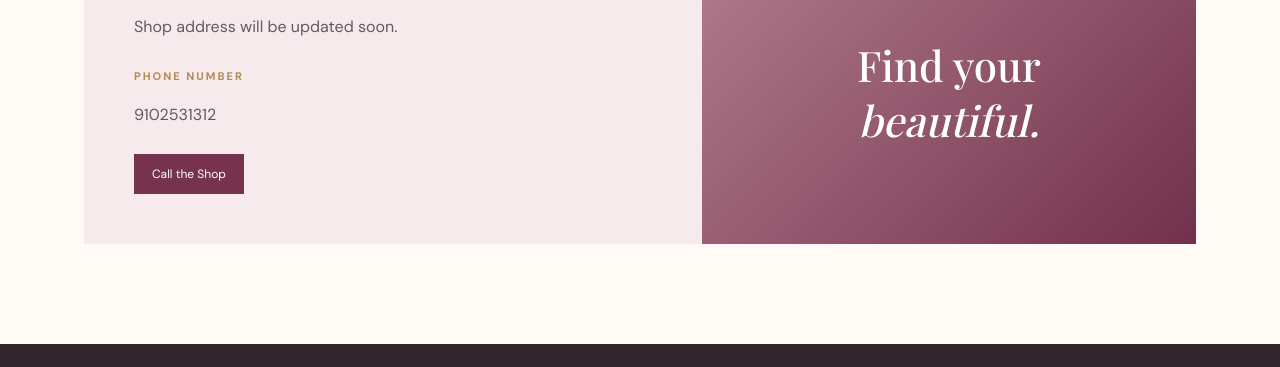
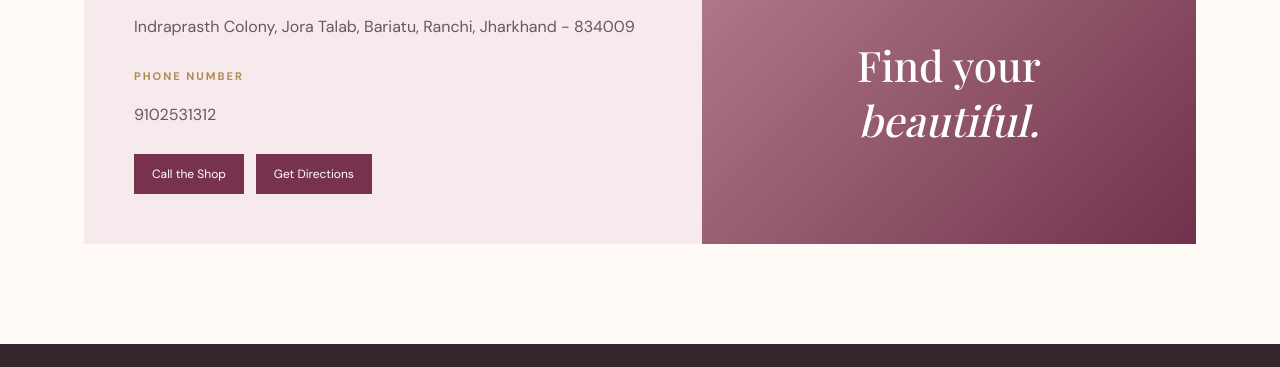
Before and after one commit to romabeautyjewels/romabeautyjewels.github.io, a plain HTML site: page index.html in a window 1280 px wide. Shown: the part 2750-3117 px from the top of the page. Drawn offline with nearby package versions, Linux system fonts and the light colour scheme; a web font is replaced by a local one.

Commit message:
Add files via upload

```diff
--- a/index.html
+++ b/index.html
@@ -12,5 +12,5 @@
 <article class="product"><div class="photo"><img loading="lazy" src="https://images.unsplash.com/photo-1594035910387-fea47794261f?auto=format&fit=crop&w=800&q=80" alt="Perfume and beauty products"></div><h3>Beauty Favourites</h3><p>More finds to fall in love with</p></article>
 </div><p class="note">Images are illustrative. Visit the shop to explore available products.</p></section>
 <section class="about" id="about"><div><span class="eyebrow">A STORE FOR EVERY STYLE</span><h2>Beauty, sparkle<br>and a warm welcome.</h2></div><p>At Roma Beauty and Jewels, discover cosmetics, jewellery and ladies’ accessories for everyday moments and special occasions. We look forward to welcoming you to our store.</p></section>
-<section class="section contact" id="contact"><div class="section-head"><span class="eyebrow">COME SAY HELLO</span><h2>Visit Our Store</h2><p>We'd love to see you in person.</p></div><div class="contact-card"><div><h3>Roma Beauty and Jewels</h3><p class="contact-label">SHOP ADDRESS</p><p id="address">Shop address will be updated soon.</p><p class="contact-label">PHONE NUMBER</p><p id="phone">Phone number will be updated soon.</p><div class="contact-actions" id="contactActions"></div></div><div class="contact-decoration"><span>✦</span><p>Find your<br><em>beautiful.</em></p></div></div></section></main>
-<footer><strong>ROMA <span>BEAUTY AND JEWELS</span></strong><p>Beauty • Jewellery • Accessories</p><small>© <span id="year"></span> Roma Beauty and Jewels. All rights reserved.</small></footer><script src="script.js"></script></body></html>
+<section class="section contact" id="contact"><div class="section-head"><span class="eyebrow">COME SAY HELLO</span><h2>Visit Our Store</h2><p>We'd love to see you in person.</p></div><div class="contact-card"><div><h3>Roma Beauty and Jewels</h3><p class="contact-label">SHOP ADDRESS</p><p id="address">Indraprasth Colony, Jora Talab, Bariatu, Ranchi, Jharkhand - 834009</p><p class="contact-label">PHONE NUMBER</p><p id="phone">9102531312</p><div class="contact-actions" id="contactActions"></div></div><div class="contact-decoration"><span>✦</span><p>Find your<br><em>beautiful.</em></p></div></div></section></main>
+<footer><strong>ROMA <span>BEAUTY AND JEWELS</span></strong><p>Beauty • Jewellery • Accessories</p><small>© <span id="year"></span> Roma Beauty and Jewels. All rights reserved.</small></footer><script src="script.js?v=3"></script></body></html>
--- a/script.js
+++ b/script.js
@@ -1,7 +1,7 @@
 // Add the real shop details below when ready. Leave empty to show placeholders.
 const SHOP_PHONE = '9102531312';
-const SHOP_ADDRESS = '';
-const SHOP_MAP_URL = '';
+const SHOP_ADDRESS = 'Indraprasth Colony, Jora Talab, Bariatu, Ranchi, Jharkhand - 834009';
+const SHOP_MAP_URL = 'https://www.google.com/maps/search/?api=1&query=Indraprasth%20Colony%20Jora%20Talab%20Bariatu%20Ranchi%20834009';
 
 const menu = document.querySelector('.menu');
 const nav = document.querySelector('#nav');
```
